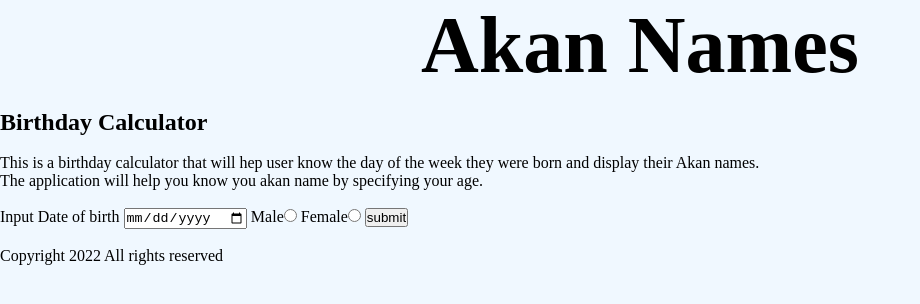
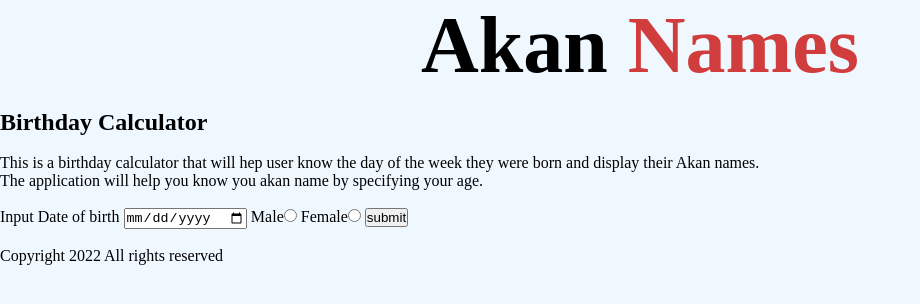
Before and after one commit to Teresiah-cpu/Birthday-Calculator, a plain HTML site: page index.html in a window 1280 px wide. Shown: the whole page, without its empty margins (0-920 px from the left). Drawn offline with Linux system fonts and the light colour scheme.

Commit message:
add a color styling to span in h1

```diff
--- a/style.css
+++ b/style.css
@@ -10,3 +10,6 @@ body{
     text-align: center;
     font-size: 5em;
 }
+span{
+    color:rgb(209, 60, 60);
+}
```
